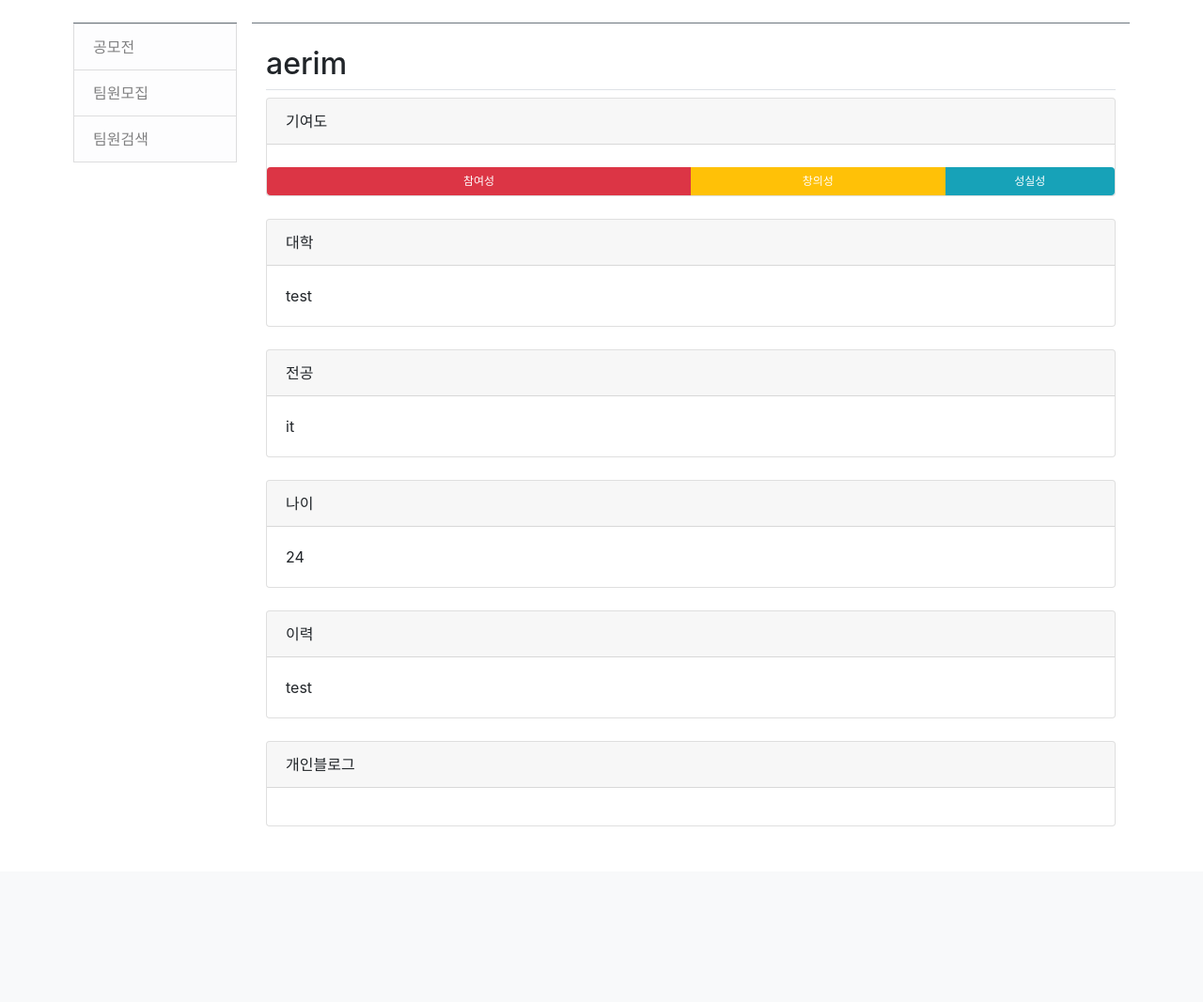
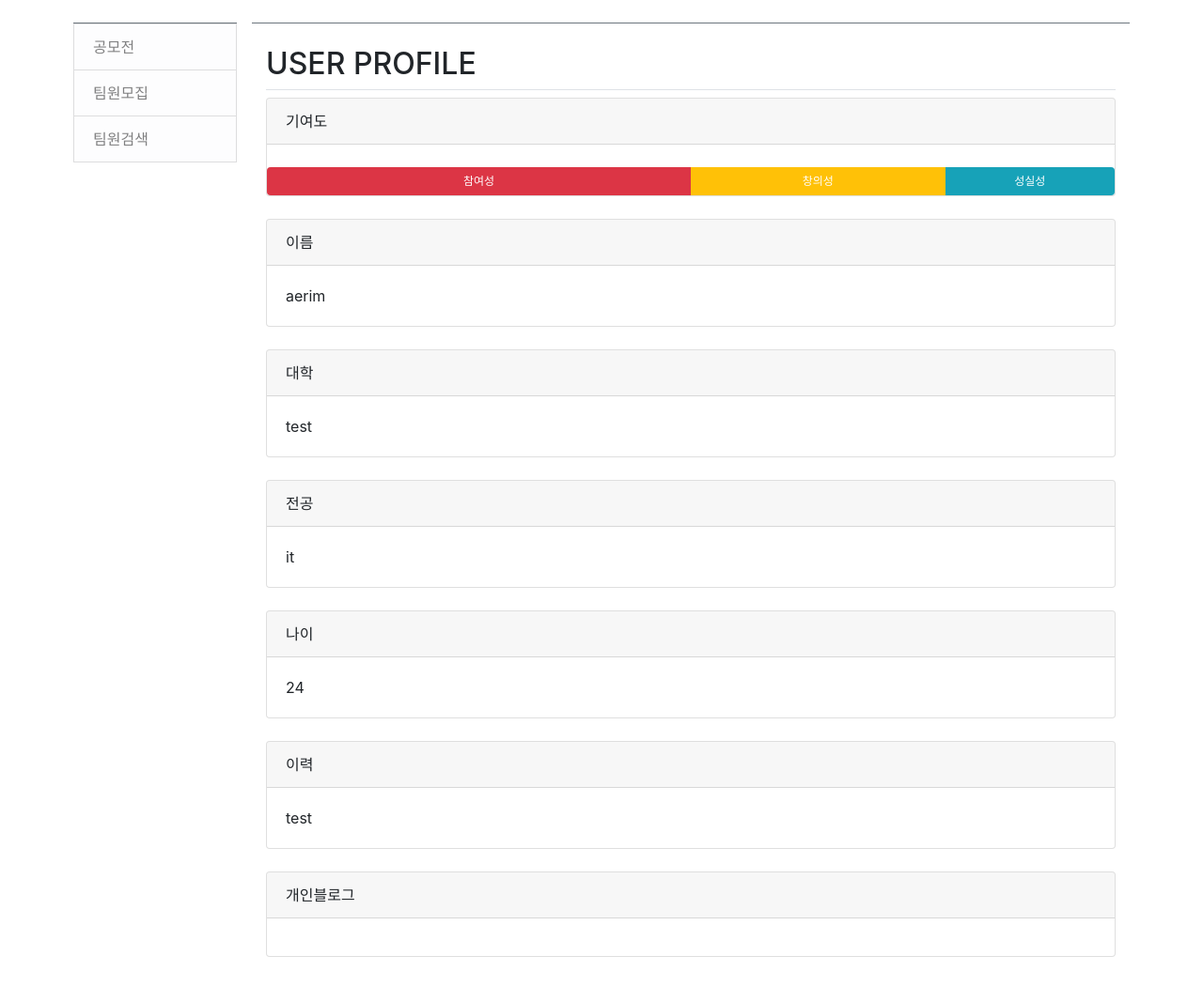
Before and after one commit to aerimforest/KUSITMS_MAYCAN_23th_Web, a Django app: a page that uses MaycanSite/templates/yomember/userProfile.html in a window 1280 px wide. Shown: the part 57-1124 px from the top of the page at 94% size. Before the commit the page ends 937 px from the top, so only its background shows below. Run offline with Django 3.2, Linux system fonts and the light colour scheme; data comes from the database, SQL or seed files in the repository; both versions use the stored data as it was after the commit; some libraries are stand-ins or nearby versions.

Commit message:
[chore] 디자인 수정

```diff
--- a/MaycanSite/templates/yomember/team.html
+++ b/MaycanSite/templates/yomember/team.html
@@ -14,7 +14,7 @@
         <tbody>
         {% if question_list %}
         {% for question in question_list %}
-        <tr class="text-center">
+        <tr class="text-left">
             <td>{{ forloop.counter }}</td>
             <td class="text-left">
                 <a href="{% url 'yomember:detail' question.id %}">{{ question.subject }}</a>
--- a/MaycanSite/templates/yomember/userProfile.html
+++ b/MaycanSite/templates/yomember/userProfile.html
@@ -4,7 +4,7 @@
 <link rel="stylesheet" type="text/css" href="{% static 'bootstrap.min.css' %}">
     {% for profile_detail in profile %}
     <div class="container my-3">
-        <h2 class="border-bottom py-2">{{ profile_detail.name }}</h2>
+        <h2 class="border-bottom py-2">USER PROFILE</h2>
         <div class="card">
             <div class="card-header">기여도</div><br>
             <!-- <div class="card-body">
@@ -15,6 +15,12 @@
                 <div class="progress-bar bg-warning" role="progressbar" style="width: 30%" aria-valuenow="30" aria-valuemin="0" aria-valuemax="100">창의성</div>
                 <div class="progress-bar bg-info" role="progressbar" style="width: 20%" aria-valuenow="20" aria-valuemin="0" aria-valuemax="100">성실성</div>
               </div>
+        </div><br>
+        <div class="card"> <!-- w-50으로 사이즈 조절 가능 -->
+            <div class="card-header">이름</div>
+            <div class="card-body">
+                <p class="card-text">{{ profile_detail.name }}</p>
+            </div>
         </div><br>
         <div class="card"> <!-- w-50으로 사이즈 조절 가능 -->
             <div class="card-header">대학</div>
```
Also changed, not shown: MaycanSite/db.sqlite3.
